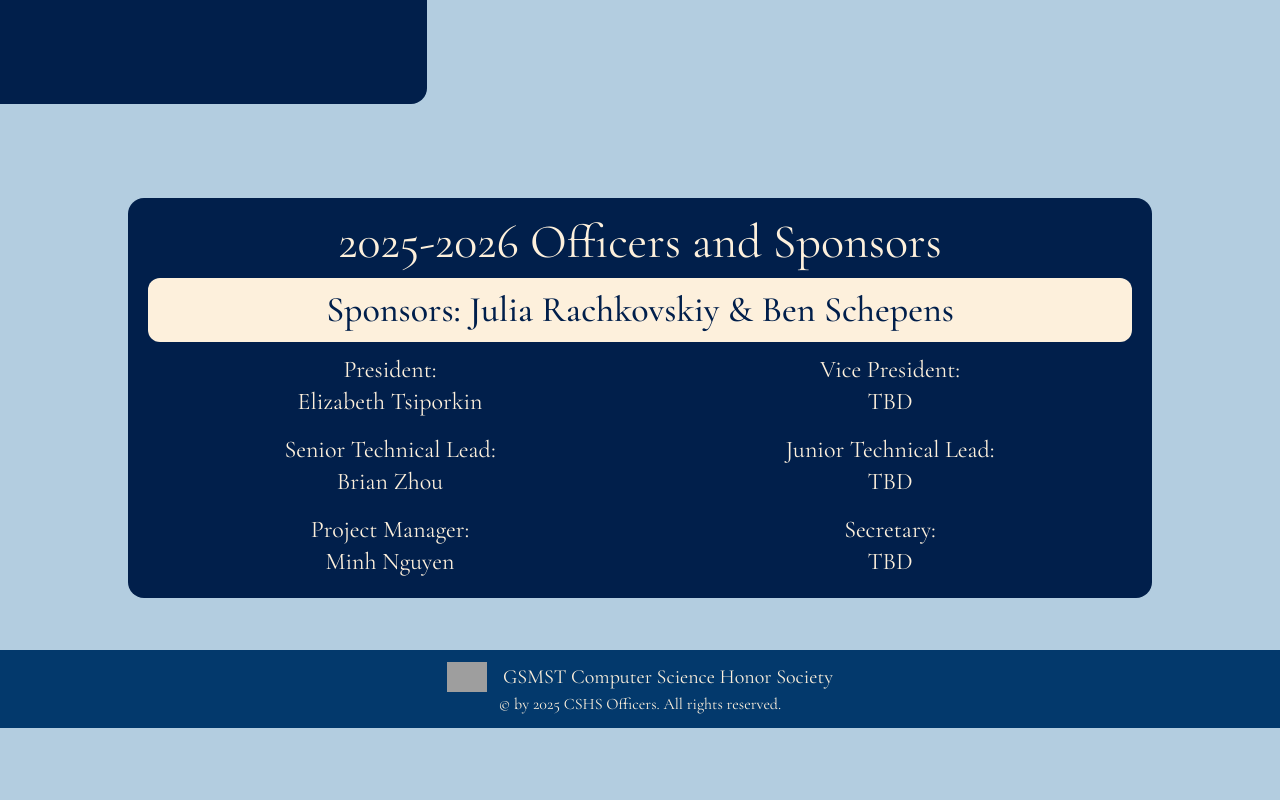
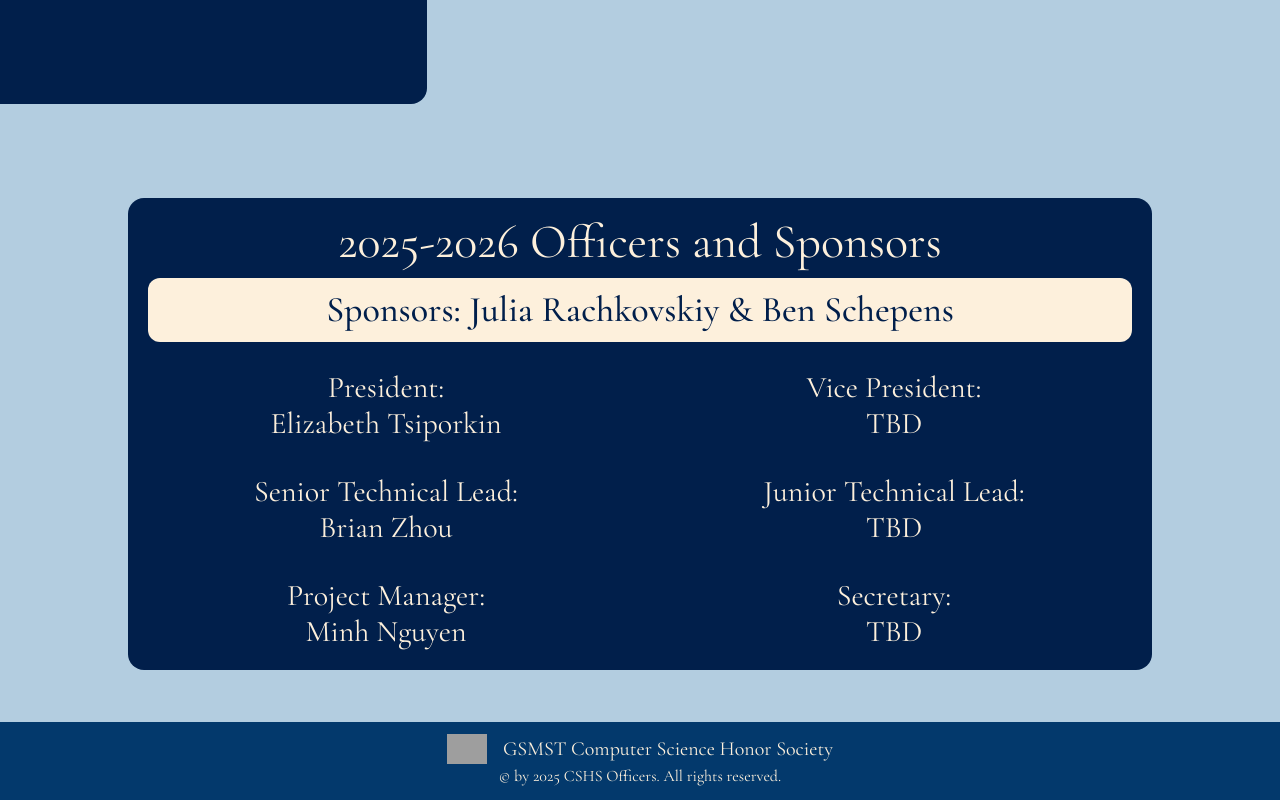
Before and after one commit to GSMSTCSHS/GSMSTCSHS.github.io, a Next.js app: page / in a window 1280 px wide. Shown: the part 2094-2894 px from the top of the page. Before the commit the page ends 2822 px from the top, so only its background shows below. Built offline with nearby package versions, Linux system fonts and the light colour scheme; grey boxes are pictures that could not be loaded.

Commit message:
not found pages fix

```diff
--- a/app/components/sponsorsAndOfficers.tsx
+++ b/app/components/sponsorsAndOfficers.tsx
@@ -7,7 +7,7 @@ const SponsorsAndOfficers = () => {
       <div className="text-xl sm:text-3xl md:text-4xl bg-cshs-300 text-cshs-900 rounded-xl p-3 my-3 font-medium">
         <p>Sponsors: Julia Rachkovskiy & Ben Schepens</p>
       </div>
-      <div className="grid grid-cols-2 gap-4 text-lg sm:text-2xl">
+      <div className="pt-4 grid grid-cols-2 gap-8 text-lg sm:text-3xl">
         <p>
           President: <br />
           Elizabeth Tsiporkin
--- a/app/not-found.tsx
+++ b/app/not-found.tsx
@@ -2,8 +2,9 @@ import React from "react";
 
 const NotFound = () => {
   return (
-    <div className="mt-[45vh] w-full place-items-center">
-      <p className="text-2xl">This is in active development by our officers. Stay tuned!</p>
+    <div className="my-[45vh] w-full place-items-center">
+      <p className="text-2xl">Our officers coded this website from scratch in tailwind css react native and coding takes time!</p>
+      <p className="text-2xl">Thus, this is in active development. Stay tuned!</p>
     </div>
   );
 };
```
Also changed, not shown: package.json (line endings or trailing spaces).
